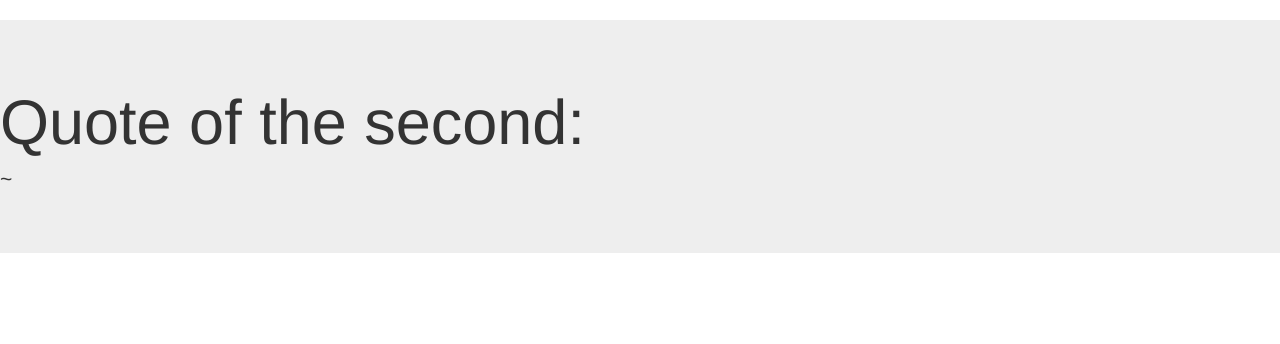
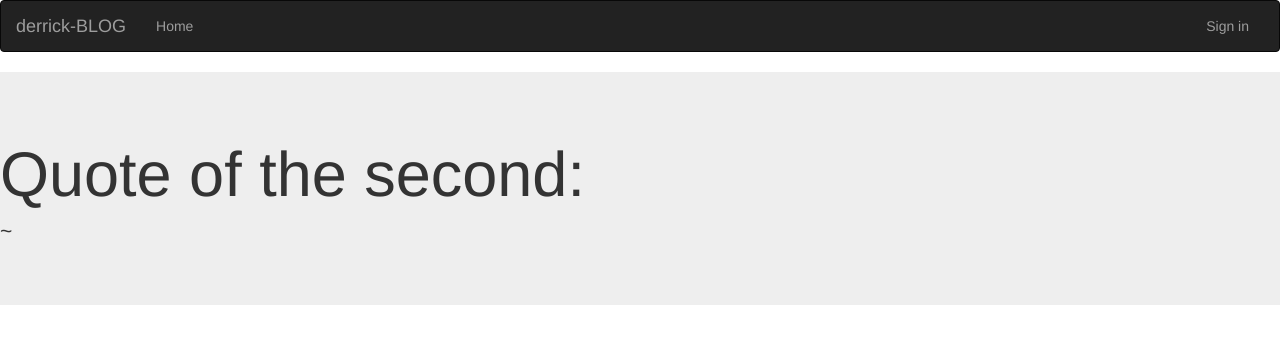
Before and after one commit to Derrick-Nyongesa/QwertyBlog, a Flask app: page / in a window 1280 px wide. Shown: the top 344 px of the page. Run offline with Flask 2, Linux system fonts and the light colour scheme; data that the repository does not hold is empty; parts of the project's set-up code (start-up, migrations or seed data) failed here and were passed over; some libraries are stand-ins or nearby versions.

Commit message:
added a navbar

```diff
--- a/app/templates/base.html
+++ b/app/templates/base.html
@@ -1 +1,7 @@
 {% extends 'bootstrap/base.html' %}
+
+{% block navbar %}
+
+{% include 'navbar.html' %}
+
+{% endblock %}
--- /dev/null
+++ b/app/templates/navbar.html
@@ -0,0 +1,27 @@
+<div class="navbar navbar-inverse" role="navigation">
+    <div class="container-fluid">
+        <div class="navbar-header">
+            <button type="button" class="navbar-toggle" data-toggle="collapse" data-target=".navbar-collapse">
+              <span class="sr-only">Toggle navigation</span>
+              <span class="icon-bar"></span>
+              <span class="icon-bar"></span>
+              <span class="icon-bar"></span>
+            </button>
+            <a class="navbar-brand" href="/"> derrick-BLOG </a>
+        </div>
+        <div class="navbar-collapse collapse">
+            <ul class="nav navbar-nav">
+                <li><a href="/">Home</a></li>
+            </ul>
+            <ul class="nav navbar-nav navbar-right">
+                {% if current_user.is_authenticated %}
+                <li><a href="{{url_for('main.profile',uname=current_user.username)}}">{{current_user.username}}</a></li>
+                <li><a href="{{url_for('auth.logout')}}">Sign out</a></li>
+                {% else %}
+                <li><a href="{{url_for('auth.login')}}">Sign in</a></li>
+                {%endif%}
+              </ul>
+        </div>
+
+    </div>
+</div>
```
